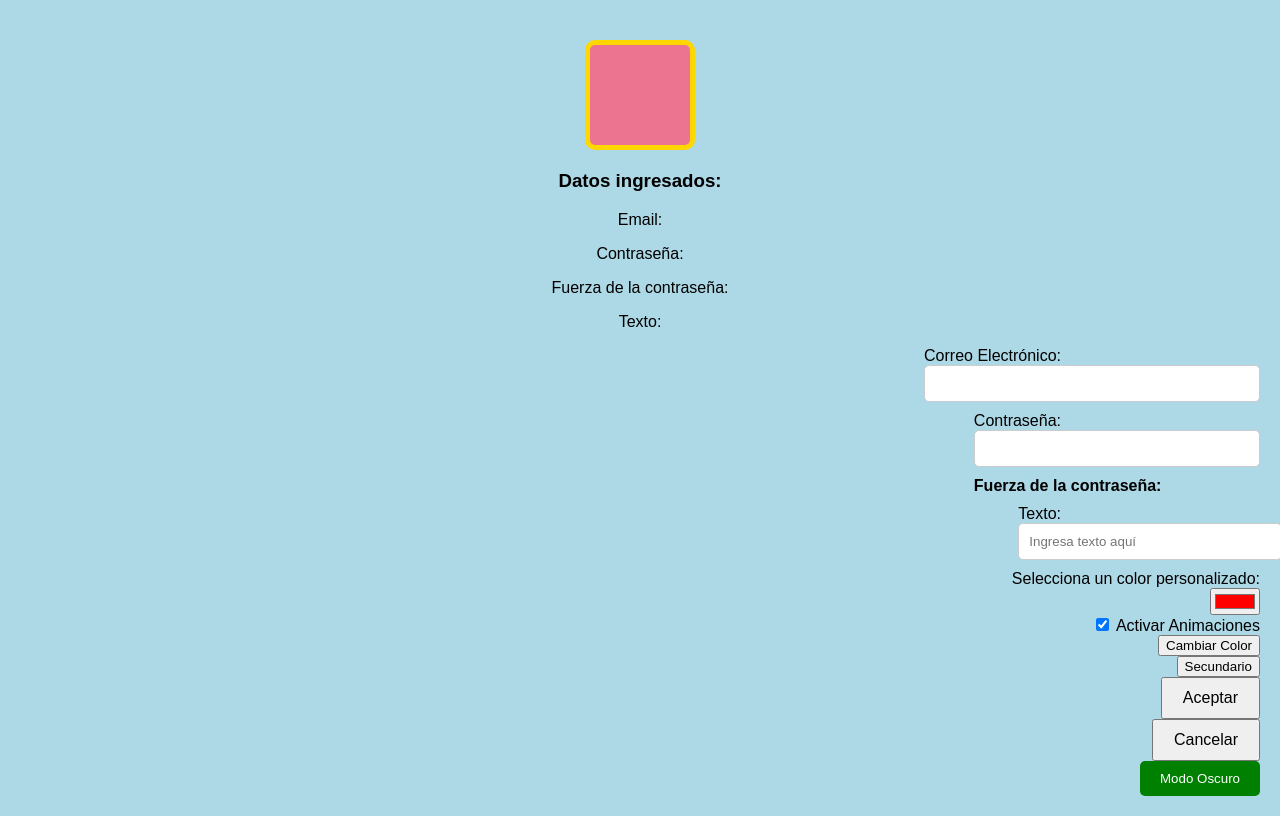
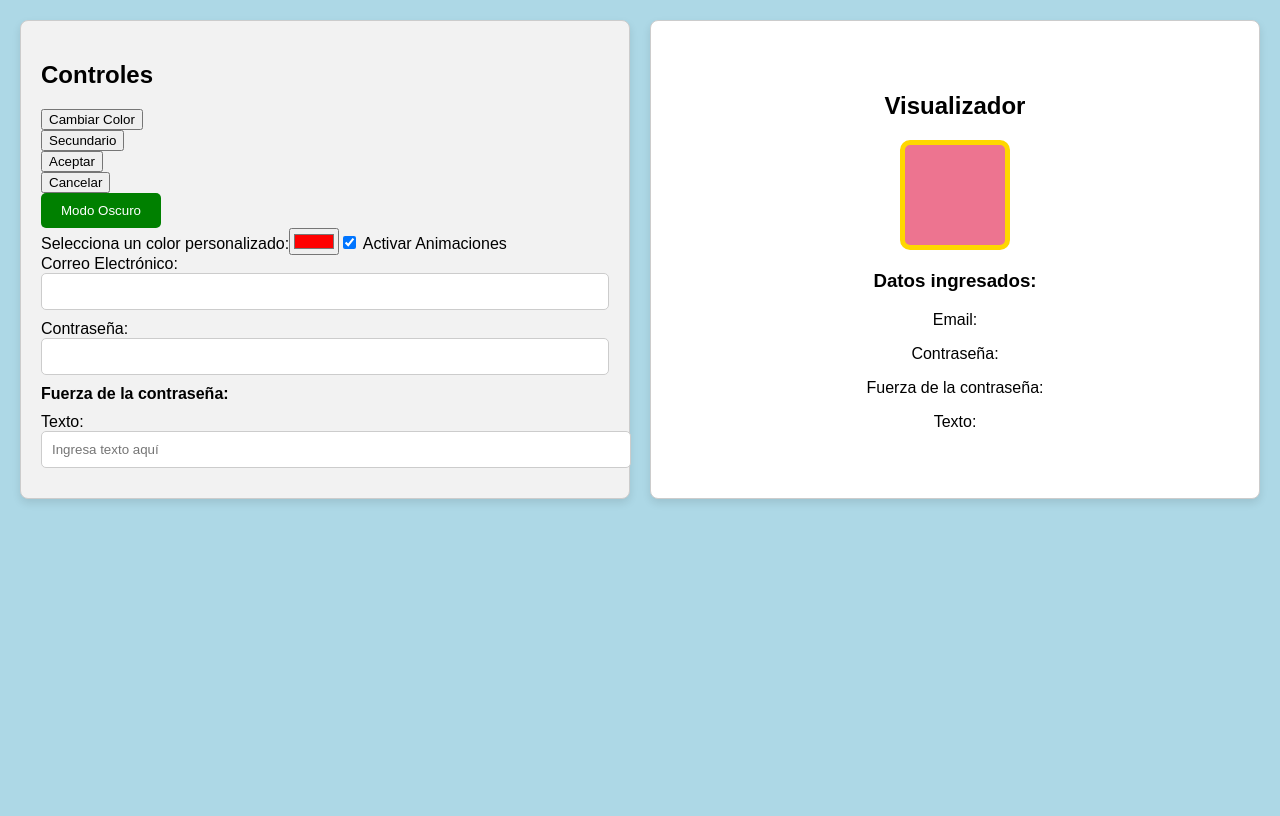
Before and after one commit to CaloTeloCT/sumativatelooooc, an Angular app: page / in a window 1280 px wide. Built offline with nearby package versions, Linux system fonts and the light colour scheme.

Commit message:
first commit

```diff
--- a/src/app/Components/Botones/aceptar-btn/aceptar-btn.component.css
+++ b/src/app/Components/Botones/aceptar-btn/aceptar-btn.component.css
@@ -1,5 +1,11 @@
 /* src/app/Components/Botones/aceptar-btn/aceptar-btn.component.css */
 button {
-    padding: 10px 20px;
-    font-size: 16px;
+    transition: background-color 0.3s ease, transform 0.2s ease;
 }
+
+button:hover {
+    background-color: #45a049;
+    /* Cambia el color de fondo al pasar el mouse */
+    transform: scale(1.05);
+    /* Aumenta ligeramente el tamaño del botón */
+}
--- a/src/app/Components/Botones/cancelar-btn/cancelar-btn.component.css
+++ b/src/app/Components/Botones/cancelar-btn/cancelar-btn.component.css
@@ -1,5 +1,11 @@
 /* src/app/Components/Botones/cancelar-btn/cancelar-btn.component.css */
 button {
-    padding: 10px 20px;
-    font-size: 16px;
+    transition: background-color 0.3s ease, transform 0.2s ease;
 }
+
+button:hover {
+    background-color: #45a049;
+    /* Cambia el color de fondo al pasar el mouse */
+    transform: scale(1.05);
+    /* Aumenta ligeramente el tamaño del botón */
+}
--- a/src/app/Components/Botones/dark-m-btn/dark-m-btn.component.css
+++ b/src/app/Components/Botones/dark-m-btn/dark-m-btn.component.css
@@ -0,0 +1,10 @@
+button {
+    transition: background-color 0.3s ease, transform 0.2s ease;
+}
+
+button:hover {
+    background-color: #45a049;
+    /* Cambia el color de fondo al pasar el mouse */
+    transform: scale(1.05);
+    /* Aumenta ligeramente el tamaño del botón */
+}
--- a/src/app/Components/Botones/first-btn/first-btn.component.css
+++ b/src/app/Components/Botones/first-btn/first-btn.component.css
@@ -1,5 +1,11 @@
 /* src/app/Components/Botones/first-btn/first-btn.component.css */
-.button {
-    background-color: var(--color-green);
-    color: var(--color-white);
-  }
+button {
+  transition: background-color 0.3s ease, transform 0.2s ease;
+}
+
+button:hover {
+  background-color: #45a049;
+  /* Cambia el color de fondo al pasar el mouse */
+  transform: scale(1.05);
+  /* Aumenta ligeramente el tamaño del botón */
+}
--- a/src/app/Components/Botones/second-btn/second-btn.component.css
+++ b/src/app/Components/Botones/second-btn/second-btn.component.css
@@ -1,5 +1,11 @@
   /* src/app/Components/Botones/second-btn/second-btn.component.css */
-  .button {
-      background-color: var(--color-red);
-      color: var(--color-white);
+  button {
+    transition: background-color 0.3s ease, transform 0.2s ease;
   }
+
+  button:hover {
+    background-color: #45a049;
+    /* Cambia el color de fondo al pasar el mouse */
+    transform: scale(1.05);
+    /* Aumenta ligeramente el tamaño del botón */
+  }
--- a/src/app/Components/view/view.component.css
+++ b/src/app/Components/view/view.component.css
@@ -2,18 +2,55 @@
 .container {
     display: flex;
     flex-direction: row;
-    justify-content: space-between;
-    align-items: flex-start;
+    /* Para tener controles a la izquierda y visualizador a la derecha */
+    gap: 20px;
+    /* Espacio entre controles y visualizador */
 }
 
-.visualizador-container {
+.controls {
     flex: 1;
-    text-align: center;
+    /* Ocupa la mitad izquierda */
+    padding: 20px;
+    background-color: #f2f2f2;
+    /* Color de fondo para los controles */
+    border: 1px solid #ccc;
+    /* Borde alrededor de los controles */
+    border-radius: 8px;
+    /* Bordes redondeados */
+    box-shadow: 0 4px 8px rgba(0, 0, 0, 0.1);
+    /* Sombra suave */
 }
 
-.controls-container {
+.visualizador {
     flex: 1;
+    /* Ocupa la mitad derecha */
+    padding: 20px;
+    background-color: #fff;
+    /* Color de fondo para el visualizador */
+    border: 1px solid #ccc;
+    /* Borde alrededor del visualizador */
+    border-radius: 8px;
+    /* Bordes redondeados */
+    box-shadow: 0 4px 8px rgba(0, 0, 0, 0.1);
+    /* Sombra suave */
     display: flex;
-    flex-direction: column;
-    align-items: flex-end;
+    justify-content: center;
+    /* Centrar contenido dentro del visualizador */
+    align-items: center;
+    /* Centrar contenido verticalmente */
 }
+
+@media (max-width: 768px) {
+    .container {
+        flex-direction: column;
+        /* Cambia a columna en pantallas pequeñas */
+    }
+
+    .controls,
+    .visualizador {
+        width: 100%;
+        /* Ocupa el 100% del ancho en pantallas pequeñas */
+        margin-bottom: 20px;
+        /* Espacio entre controles y visualizador */
+    }
+}
--- a/src/app/Components/view/view.component.html
+++ b/src/app/Components/view/view.component.html
@@ -1,22 +1,32 @@
-<div class="visualizador-container">
-    <app-visualizador></app-visualizador> <!-- Asegúrate de que esto esté presente -->
-</div>
-<div class="controls-container">
-    <app-email (emailChange)="handleEmailChange($event)"></app-email>
-    <app-password (passwordChange)="handlePasswordChange($event)"
-        (passwordStrengthChange)="handlePasswordStrengthChange($event)">
-    </app-password> <app-text (textChange)="handleTextChange($event)"></app-text>
+<div class="container">
+    <div class="controls">
+        <h2>Controles</h2>
+        <app-first-btn (colorChange)="handleColorChange()"></app-first-btn>
+        <br>
+        <app-second-btn (shapeChange)="handleShapeChange()"></app-second-btn>
+        <br>
+        <app-aceptar-btn (accepted)="handleAccepted()"></app-aceptar-btn>
+        <br>
+        <app-cancelar-btn (canceled)="handleCanceled()"></app-cancelar-btn>
+        <br>
+        <app-dark-m-btn (toggleDarkMode)="handleDarkModeToggle()"></app-dark-m-btn>
+        <br>
         <label for="colorPicker">Selecciona un color personalizado:</label>
         <input type="color" id="colorPicker" [(ngModel)]="customColor" (ngModelChange)="updateColor()" />
-
         <label>
             <input type="checkbox" [(ngModel)]="animationsEnabled" (ngModelChange)="toggleAnimations()" />
             Activar Animaciones
         </label>
 
-    <app-first-btn (colorChange)="handleColorChange()"></app-first-btn>
-    <app-second-btn (shapeChange)="handleShapeChange()"></app-second-btn>
-    <app-aceptar-btn (accepted)="handleAccepted()"></app-aceptar-btn>
-    <app-cancelar-btn (canceled)="handleCanceled()"></app-cancelar-btn>
-    <app-dark-m-btn (toggleDarkMode)="handleDarkModeToggle()"></app-dark-m-btn>
+        <app-email (emailChange)="handleEmailChange($event)"></app-email>
+        <app-password (passwordChange)="handlePasswordChange($event)"
+            (passwordStrengthChange)="handlePasswordStrengthChange($event)">
+        </app-password>
+        <app-text (textChange)="handleTextChange($event)"></app-text>
+
     </div>
+
+    <div class="visualizador">
+        <app-visualizador></app-visualizador>
+    </div>
+</div>
--- a/src/app/Components/visualizador/visualizador.component.css
+++ b/src/app/Components/visualizador/visualizador.component.css
@@ -26,6 +26,18 @@
 }
 
 /* src/app/Components/visualizador/visualizador.component.css */
+
+.shape {
+    width: 100px;
+    /* Ajusta según sea necesario */
+    height: 100px;
+    /* Ajusta según sea necesario */
+    background-color: #4CAF50;
+    /* Color inicial */
+    transition: background-color 0.3s ease;
+    /* Transición suave para cambios de color */
+}
+
 .message {
     color: var(--color-green);
     /* Color por defecto */
--- a/src/app/Components/visualizador/visualizador.component.html
+++ b/src/app/Components/visualizador/visualizador.component.html
@@ -1,9 +1,11 @@
 <!-- src/app/Components/visualizador/visualizador.component.html -->
-<div class="visualizador">
+<div class="box">
+    <h2>Visualizador</h2>
     <div class="square" [ngStyle]="{'background-color': currentColor}"
         [ngClass]="{'circle': isCircle, 'square': !isCircle}" class="shape"></div>
     <div class="message">{{ message }}</div>
 </div>
+
 <div>
     <h3>Datos ingresados:</h3>
     <p>Email: {{ email }}</p>
--- a/src/app/app.component.css
+++ b/src/app/app.component.css
@@ -1,3 +1,12 @@
-h1 {
-    text-align: center;
+:root {
+    --primary-color: #4CAF50;
+    /* Color primario */
+    --secondary-color: #f2f2f2;
+    /* Color de fondo */
+    --text-color: #333;
+    /* Color del texto */
+    --border-color: #ccc;
+    /* Color de borde */
+    --shadow-color: rgba(0, 0, 0, 0.1);
+    /* Color de sombra */
 }
```
Lines whose indentation alone changed are shown as unchanged.
